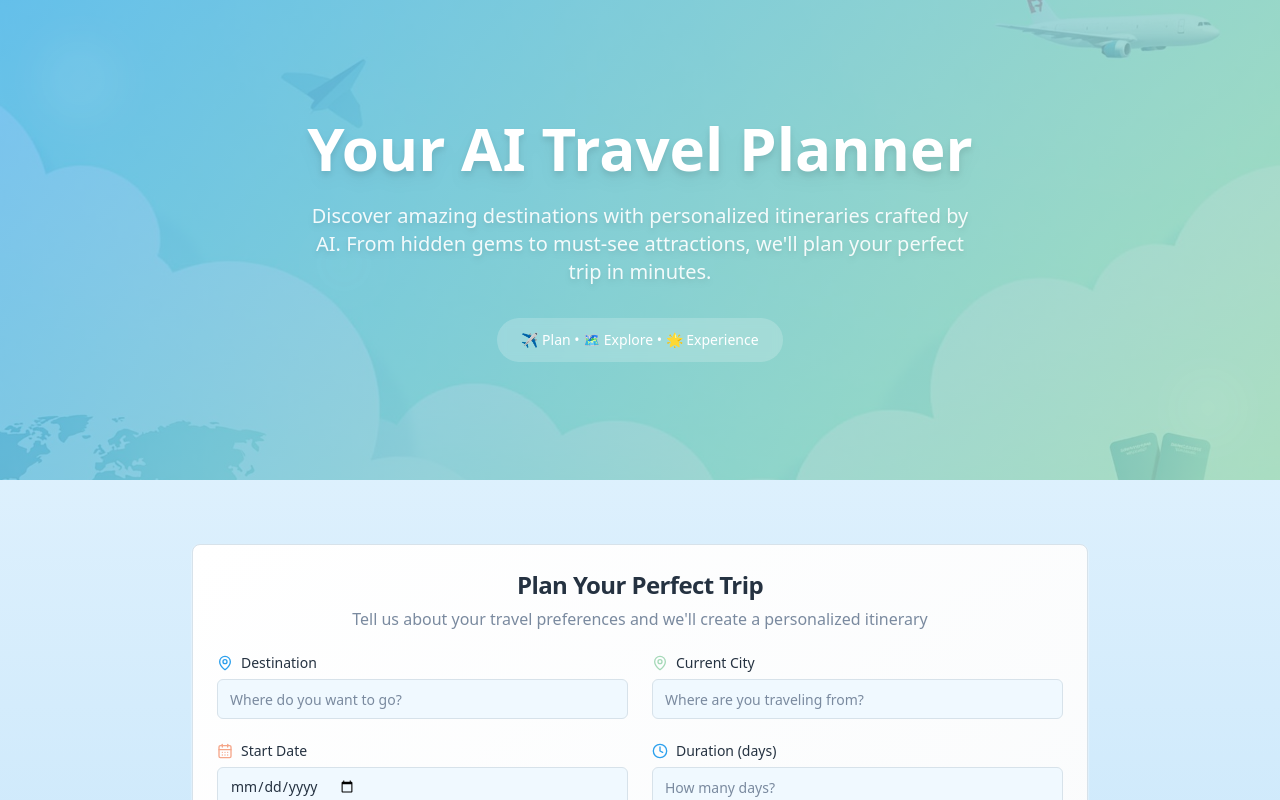
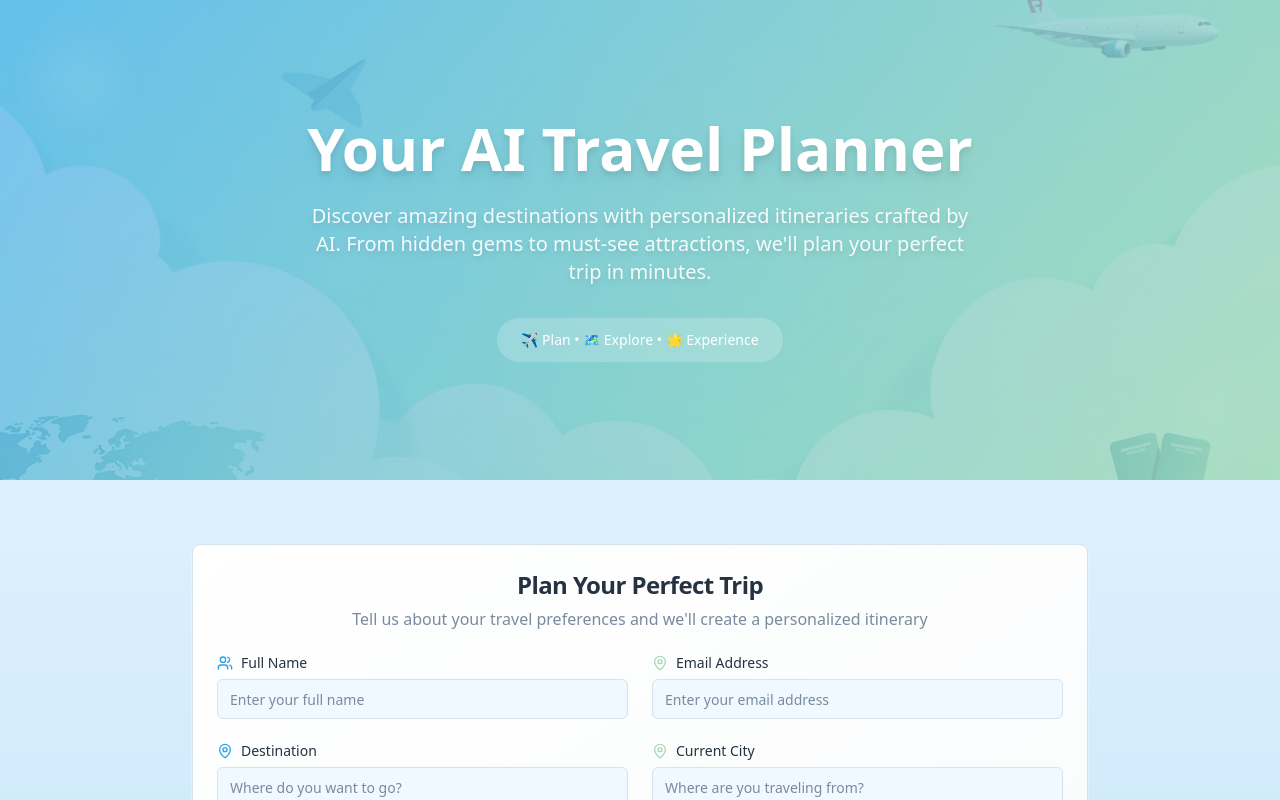
Before and after one commit to tanisha259/AI-Travel-Planner, a React (Vite) app: page / in a window 1280 px wide. Shown: the top 800 px of the page. Built offline with nearby package versions, Linux system fonts and the light colour scheme.

Commit message:
Add name and email to form
Include name and email fields in the travel plan generation form. These fields will also be sent to the webhook URL along with other travel details.

```diff
--- a/src/components/TravelForm.tsx
+++ b/src/components/TravelForm.tsx
@@ -8,6 +8,8 @@ import { Card, CardContent, CardHeader, CardTitle } from "@/components/ui/card";
 import { CalendarDays, MapPin, Plane, Users, DollarSign, Clock } from "lucide-react";
 
 interface TravelFormData {
+  name: string;
+  email: string;
   destination: string;
   currentCity: string;
   startDate: string;
@@ -34,6 +36,8 @@ const interestOptions = [
 
 export function TravelForm({ onSubmit, isLoading }: TravelFormProps) {
   const [formData, setFormData] = useState<TravelFormData>({
+    name: "",
+    email: "",
     destination: "",
     currentCity: "",
     startDate: "",
@@ -67,6 +71,38 @@ export function TravelForm({ onSubmit, isLoading }: TravelFormProps) {
       <CardContent>
         <form onSubmit={handleSubmit} className="space-y-6">
           <div className="grid grid-cols-1 md:grid-cols-2 gap-6">
+            {/* Name */}
+            <div className="space-y-2">
+              <Label htmlFor="name" className="flex items-center gap-2">
+                <Users className="w-4 h-4 text-primary" />
+                Full Name
+              </Label>
+              <Input
+                id="name"
+                placeholder="Enter your full name"
+                value={formData.name}
+                onChange={(e) => setFormData(prev => ({ ...prev, name: e.target.value }))}
+                required
+                className="bg-background border-border focus:ring-primary"
+              />
+            </div>
+
+            {/* Email */}
+            <div className="space-y-2">
+              <Label htmlFor="email" className="flex items-center gap-2">
+                <MapPin className="w-4 h-4 text-secondary" />
+                Email Address
+              </Label>
+              <Input
+                id="email"
+                type="email"
+                placeholder="Enter your email address"
+                value={formData.email}
+                onChange={(e) => setFormData(prev => ({ ...prev, email: e.target.value }))}
+                required
+                className="bg-background border-border focus:ring-primary"
+              />
+            </div>
             {/* Destination */}
             <div className="space-y-2">
               <Label htmlFor="destination" className="flex items-center gap-2">
--- a/src/pages/Index.tsx
+++ b/src/pages/Index.tsx
@@ -6,6 +6,8 @@ import { generateItinerary } from "@/utils/itineraryGenerator";
 import { toast } from "sonner";
 
 interface TravelFormData {
+  name: string;
+  email: string;
   destination: string;
   currentCity: string;
   startDate: string;
--- a/src/utils/itineraryGenerator.ts
+++ b/src/utils/itineraryGenerator.ts
@@ -2,6 +2,8 @@
 // In a real app, this would call an AI service like OpenAI or Claude
 
 interface TravelFormData {
+  name: string;
+  email: string;
   destination: string;
   currentCity: string;
   startDate: string;
```
